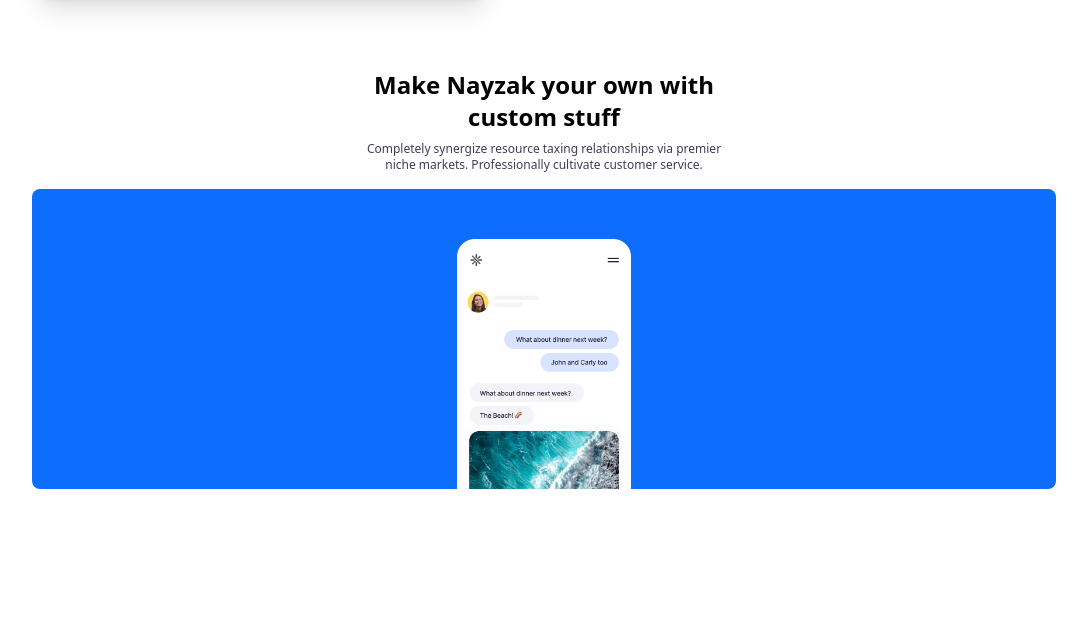
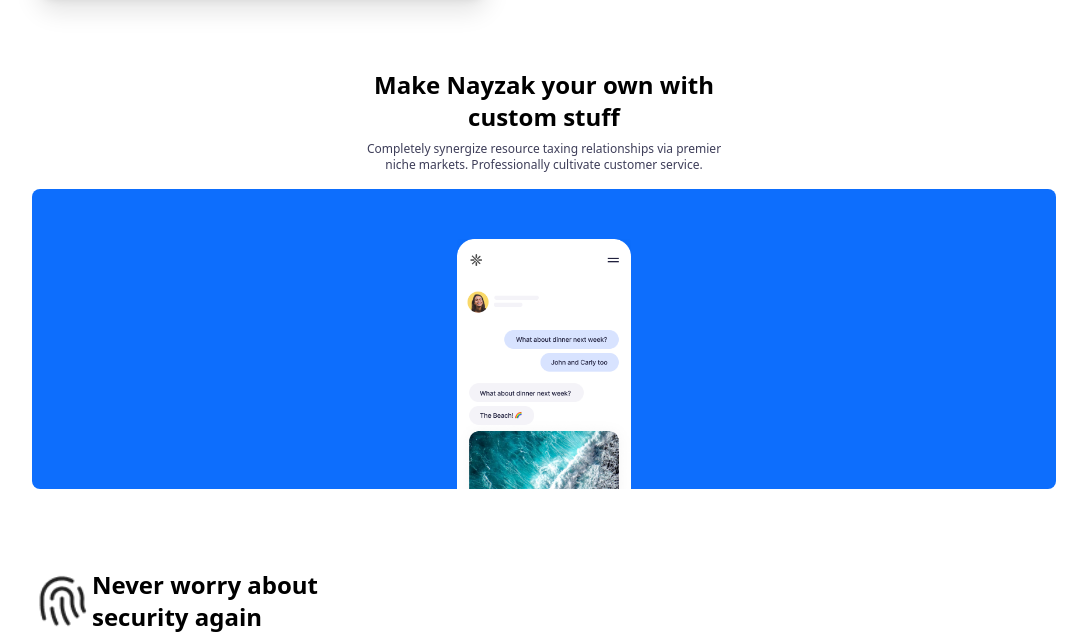
Before and after one commit to mudassirarif17/minti, a website built with Vite: page index.html in a window 1280 px wide. Shown: the part 1591-2224 px from the top of the page, without its empty margins (96-1183 px from the left). Before the commit the page ends 2080 px from the top, so only its background shows below. Built offline with nearby package versions, Linux system fonts and the light colour scheme.

Commit message:
Working on security section

```diff
--- a/index.html
+++ b/index.html
@@ -194,6 +194,12 @@
         </div>
     </div>
 
+
+    <!-- Security Again -->
+    <div class="w-[80vw] mx-auto flex items-center mt-20">
+        <img class="h-[60px] w-[60px]" src="./img/Icon.png" alt="">
+        <h1 class="text-2xl font-semibold">Never worry about <br> security again</h1>
+    </div>
 </body>
 
 </html>
```
Also changed, not shown: img/Icon.png (added).
